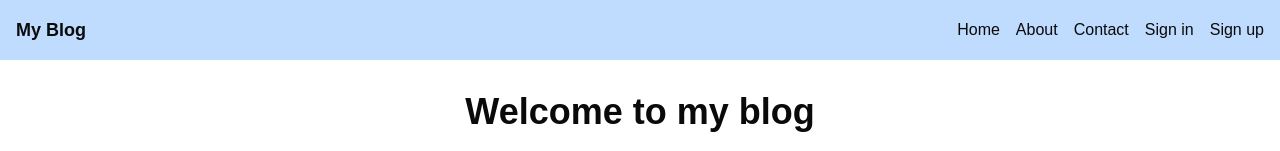
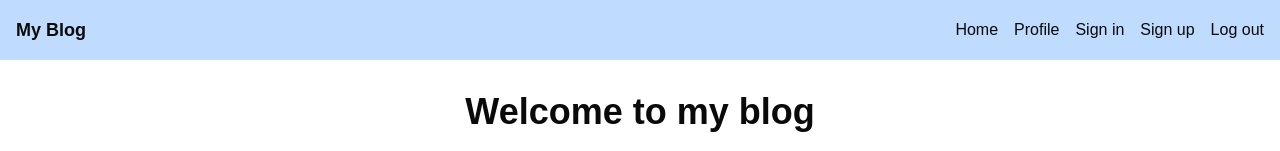
Before and after one commit to miftah-mj/nextblog, a Next.js app: page / in a window 1280 px wide. Shown: the top 151 px of the page. Built offline with nearby package versions, Linux system fonts and the light colour scheme; no server answers.

Commit message:
Add authentication provider, update Navbar links, and implement profile page

```diff
--- a/package.json
+++ b/package.json
@@ -21,6 +21,8 @@
   },
   "devDependencies": {
     "@eslint/eslintrc": "^3",
+    "@types/node": "22.10.9",
+    "@types/react": "19.0.8",
     "eslint": "^9",
     "eslint-config-next": "15.1.6",
     "postcss": "^8",
--- /dev/null
+++ b/src/app/AuthProvider.jsx
@@ -0,0 +1,6 @@
+"use client";
+import { KindeProvider } from "@kinde-oss/kinde-auth-nextjs";
+
+export const AuthProvider = ({ children }) => {
+    return <KindeProvider>{children}</KindeProvider>;
+};
--- /dev/null
+++ b/src/app/profile.jsx
@@ -0,0 +1,12 @@
+import React from 'react';
+
+const profile = () => {
+
+    return (
+        <div>
+            profile
+        </div>
+    );
+};
+
+export default profile;
--- /dev/null
+++ b/src/app/profile/page.jsx
@@ -0,0 +1,28 @@
+"use client";
+
+import { useEffect } from "react";
+import { useRouter } from "next/navigation";
+import { useKindeAuth } from "@kinde-oss/kinde-auth-nextjs";
+
+export default function Profile() {
+    const { isAuthenticated, login } = useKindeAuth();
+    const router = useRouter();
+
+    useEffect(() => {
+        if (!isAuthenticated) {
+            login();
+        }
+    }, [isAuthenticated, login]);
+
+    if (!isAuthenticated) {
+        return <div>Loading...</div>;
+    }
+
+    return (
+        <div className="min-h-screen p-4">
+            <h1 className="text-4xl font-bold text-center mt-4">
+                Welcome to your profile!
+            </h1>
+        </div>
+    );
+}
--- a/src/components/Navbar.jsx
+++ b/src/components/Navbar.jsx
@@ -3,6 +3,8 @@ import {
     RegisterLink,
     LoginLink,
 } from "@kinde-oss/kinde-auth-nextjs/components";
+import { LogoutLink } from "@kinde-oss/kinde-auth-nextjs/components";
+import Link from "next/link";
 
 const Navbar = () => {
     return (
@@ -10,11 +12,13 @@ const Navbar = () => {
             <div className="container mx-auto flex justify-between items-center">
                 <div className=" text-lg font-bold">My Blog</div>
                 <div className="hidden md:flex space-x-4">
-                    <a href="/">Home</a>
-                    <a href="/about">About</a>
-                    <a href="/contact">Contact</a>
-                    <LoginLink>Sign in</LoginLink>
-                    <RegisterLink>Sign up</RegisterLink>
+                    <Link href="/">Home</Link>
+                    <Link href="/profile">Profile</Link>
+                    <LoginLink postLoginRedirectURL="/">Sign in</LoginLink>
+                    <RegisterLink postLoginRedirectURL="/">
+                        Sign up
+                    </RegisterLink>
+                    <LogoutLink>Log out</LogoutLink>
                 </div>
                 <div className="md:hidden">
                     <button className=" focus:outline-none">
```
Also changed, not shown: src/app/layout.js (+7 -2 lines), tsconfig.json (added, +35 -0 lines), src/app/posts/[id]/page.jsx (renamed from src/app/posts/[id]/page.js), 1 other file (tests, documents, lock files or other folders).
